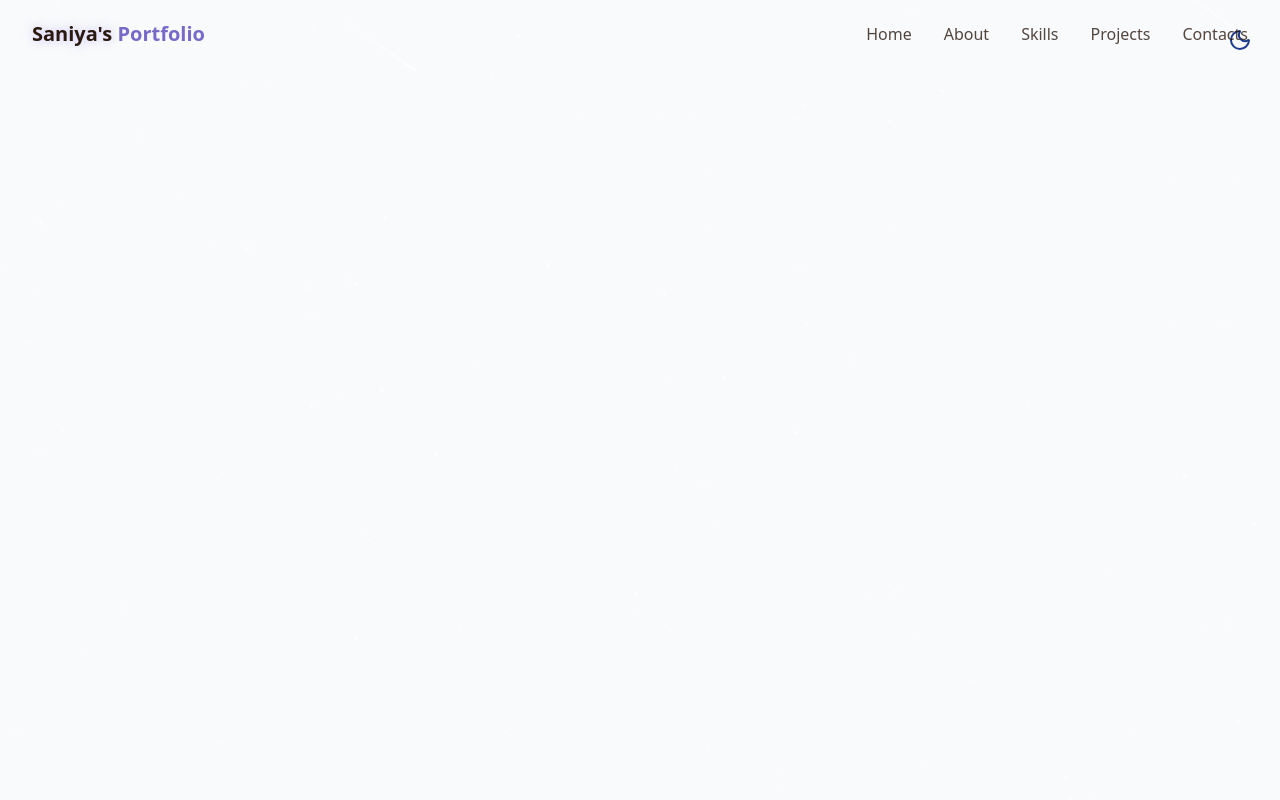
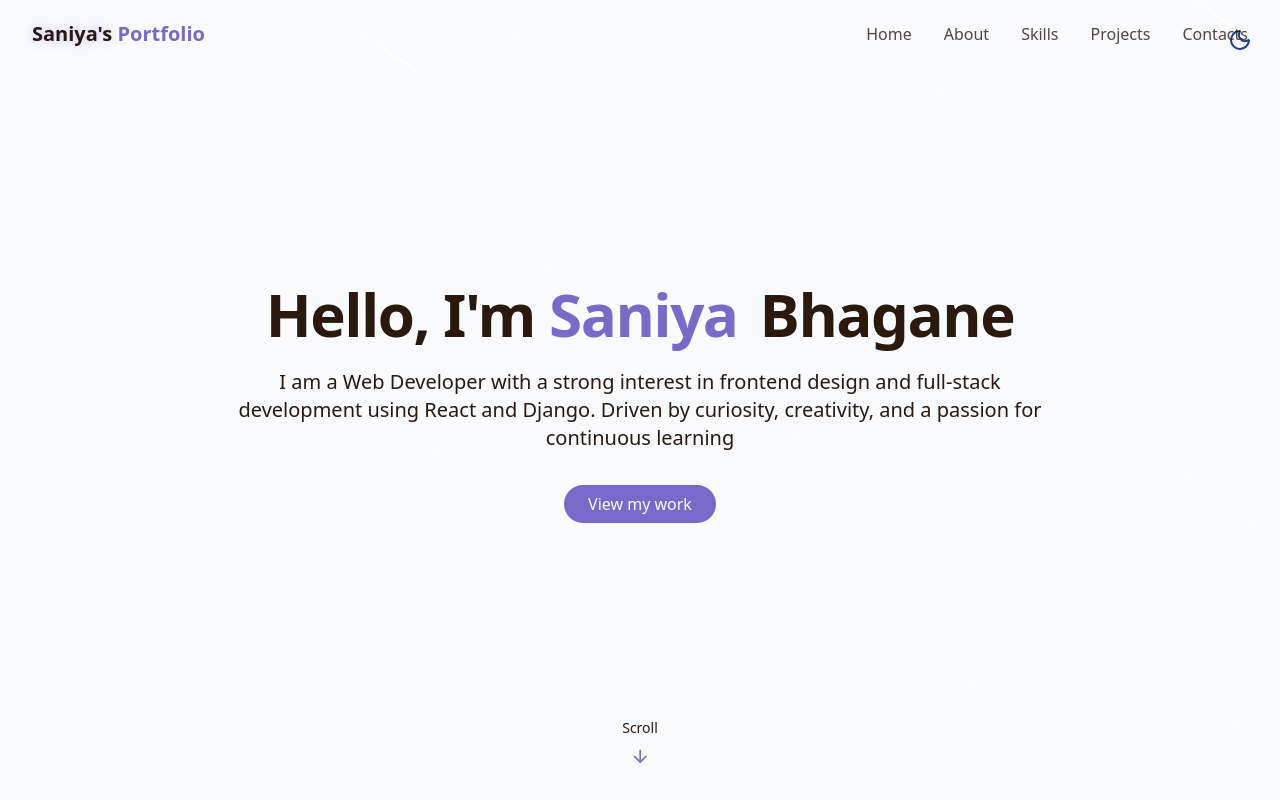
Before and after one commit to SaniyaBhagane/Portfolio-React-, a React (Vite) app: page / in a window 1280 px wide. Built offline with nearby package versions, Linux system fonts and the light colour scheme.

Commit message:
HeroSection

```diff
--- /dev/null
+++ b/src/Components/HeroSection.jsx
@@ -0,0 +1,35 @@
+import { ArrowDown } from 'lucide-react'
+import React from 'react'
+
+const HeroSection = () => {
+  return (
+    <section id="#hero"
+    className='relative min-h-screen flex flex-col items-cemter justify-center px-4'>
+        <div className='container max-w-4xl mx-auto text-center z-10'>
+            <div className='space-y-6'>
+                <h1 className='text-4xl md:text-6xl font-bold tracking-tight'>
+                    <span className='opacity-0 animate-fade-in'>Hello, I'm </span>
+                    <span className='text-primary opacity-0 animate-fade-in-delay-1'>Saniya </span>
+                    <span className='text-gradient ml-2 opacity-0 animate-fade-in-delay-2'>Bhagane </span>
+                </h1>
+                <p className='text-lg md:text-xl text-muted-foreground max-2-2xl mx-auto opacity-0 animate-fade-in-delay-3'>
+                    I am a Web Developer with a strong interest in frontend design and full-stack development using React and Django. Driven by curiosity, creativity, and a passion for continuous learning
+                </p>
+                <div className='pt-4 opacity-0 animate-fade-in-delay-4'>
+                    <a href="#projects" className='cosmic-button'>
+                        View my work
+                    </a>
+                </div>
+            </div>
+        </div>
+
+        <div className='absolute bottom-8 left-1/2 transform -translate-x-1/2 flex flex-col items-center animate-bounce'>
+            <span className='text-sm text-muted-foreground mb-2'>Scroll </span>
+            <ArrowDown className='h-5 w-5 text-primary' />
+        </div>
+
+    </section>
+  )
+}
+
+export default HeroSection
--- a/src/index.css
+++ b/src/index.css
@@ -1,4 +1,4 @@
-@import "tailwindcss";
+  @import "tailwindcss";
 
 /* =========================
    THEME VARIABLES
@@ -15,6 +15,11 @@
 
   --animate-pulse-subtle: pulse-subtle 4s ease-in-out infinite;
   --animate-fade-in: fade-in 0.7s ease-in forwards;
+  --animate-fade-in-delay-1: fade-in 0.7s ease-out 0.2s forwards ;
+  --animate-fade-in-delay-2: fade-in 0.7s ease-out 0.4s forwards;
+  --animate-fade-in-delay-3: fade-in 0.7s ease-out 0.6s forwards;
+  --animate-fade-in-delay-4: fade-in 0.7s ease-out 0.8s forwards;
+
   --animate-meteor: meteor 5s linear infinite;
 }
 
--- a/src/pages/Home.jsx
+++ b/src/pages/Home.jsx
@@ -1,6 +1,7 @@
 import { ThemeToggle } from "../Components/ThemeToggle";
 import { StarBackground } from "../Components/StarBackground";
 import { Navbar } from "../Components/Navbar";
+import HeroSection from "../Components/HeroSection";
 
 
 export const Home = () => {
@@ -12,6 +13,10 @@
         <StarBackground />
 
         <Navbar />
+
+        <main>
+            <HeroSection />
+        </main>
     </div>
     )
 }
```
